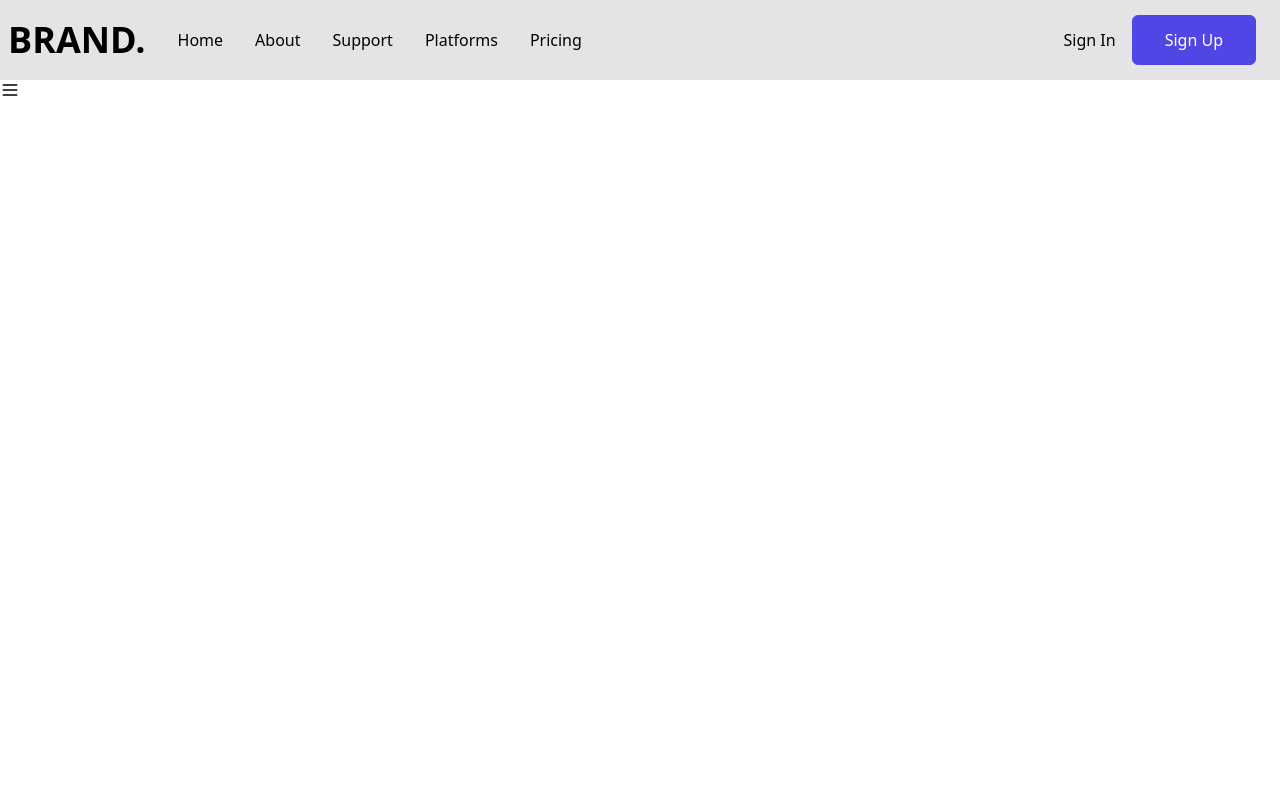
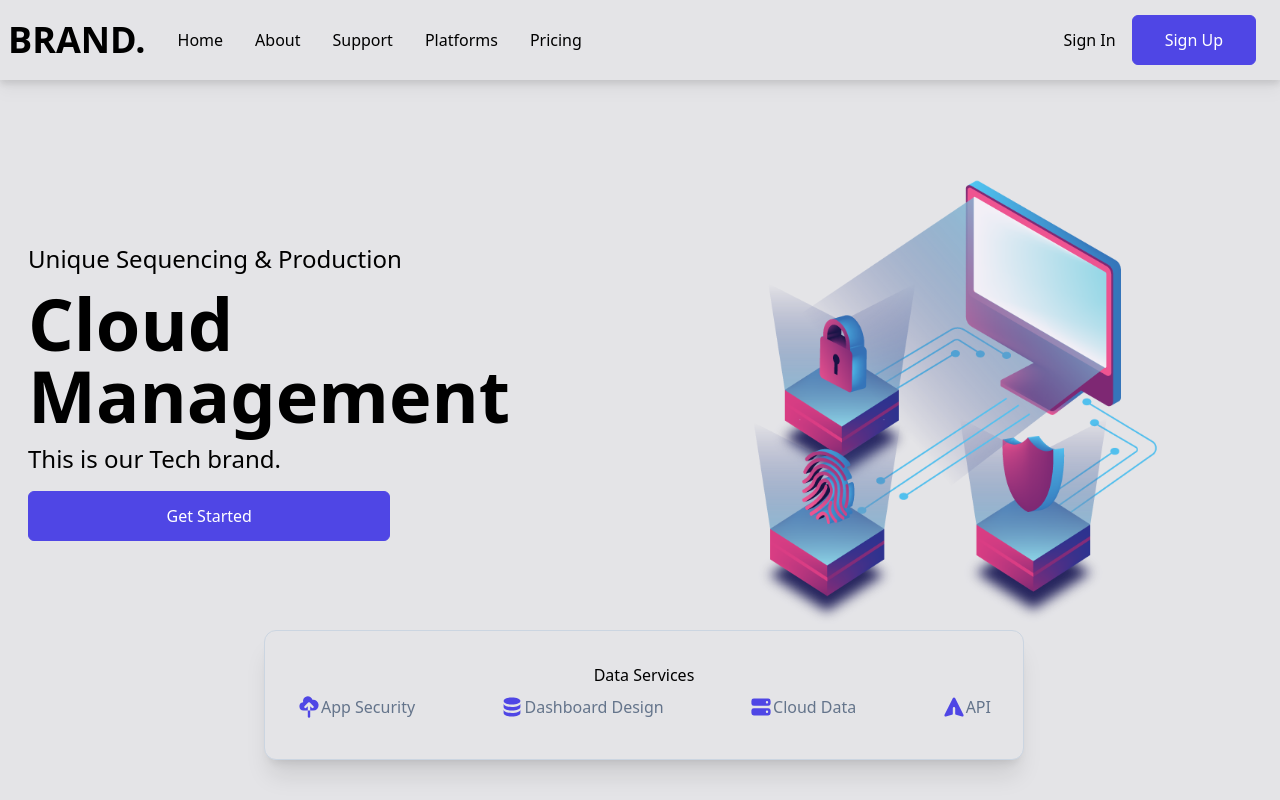
Before and after one commit to nyirurugoomar/cloud-app, a React (Create React App) app: page / in a window 1280 px wide. Built offline with nearby package versions, Linux system fonts and the light colour scheme.

Commit message:
Hero page done

```diff
--- a/src/App.js
+++ b/src/App.js
@@ -1,8 +1,10 @@
+import Hero from "./components/Hero";
 import Navbar from "./components/Navbar";
 function App() {
   return (
     <>
       <Navbar/>
+      <Hero/>
     </>
   );
 }
--- /dev/null
+++ b/src/components/Hero.jsx
@@ -0,0 +1,36 @@
+import React from 'react'
+import { CloudUploadIcon, DatabaseIcon,PaperAirplaneIcon,ServerIcon,} from '@heroicons/react/solid'
+
+import bgImg from '../assets/cyber-bg.png'
+
+function Hero() {
+  return (
+    <div className='w-full h-screen bg-zinc-200 flex flex-col justify-between'>
+        <div className='grid md:grid-cols-2 max-w-[1240px] m-auto'>
+           <div className='flex flex-col justify-center md:items-start w-full px-2 py-8'>
+               <p className='text-2xl'>Unique Sequencing & Production</p>
+               <h1 className='py-3 text-5xl md:text-7xl font-bold'>Cloud Management</h1>
+               <p className='text-2xl'>This is our Tech brand.</p>
+               <button className='py-3 px-6 sm:w-[60%] my-4'>Get Started</button>
+           </div>
+            <div>
+                <img className='w-full' src={bgImg}alt='/'/>
+            </div>
+            <div className='absolute flex flex-col py-8 md:min-w-[760px] bottom-[5%]
+            mx-1 md:left-1/2 transform md:-translate-x-1/2 bg-zinc-200
+            border border-slate-300 rounded-xl text-center shadow-xl'>
+                <p>Data Services</p>
+                <div className='flex justify-between flex-wrap px-4'>
+                    <p className='flex px-4 py-2 text-slate-500'><CloudUploadIcon className='h-6 text-indigo-600'/> App Security</p>
+                    <p className='flex px-4 py-2 text-slate-500'><DatabaseIcon className='h-6 text-indigo-600'/> Dashboard Design</p>
+                    <p className='flex px-4 py-2 text-slate-500'><ServerIcon className='h-6 text-indigo-600'/> Cloud Data</p>
+                    <p className='flex px-4 py-2 text-slate-500'><PaperAirplaneIcon className='h-6 text-indigo-600'/> API</p>
+                </div>
+            </div>
+
+        </div>
+    </div>
+  )
+}
+
+export default Hero
--- a/src/components/Navbar.jsx
+++ b/src/components/Navbar.jsx
@@ -1,8 +1,12 @@
-import React from 'react'
+import React,{useState} from 'react'
 import {MenuIcon,XIcon} from '@heroicons/react/outline'
 function Navbar() {
+ const [nav,setNav] =useState(false)
+ const handleClick = () => setNav(!nav)
+
+
   return (
-    <div className='w-screen h-[80px] z-10 bg-zinc-200 fixed drop-shadlow-lg'>
+    <div className='w-screen h-[80px] z-10 bg-zinc-200 fixed drop-shadow-lg'>
         <div className='px-2 flex justify-between items-center w-full h-full'>
           <div className='flex items-center'>
               <h1 className='text-3xl font-bold mr-4 sm:text-4xl'>BRAND.</h1>
@@ -14,12 +18,31 @@
                   <li>Pricing</li>
               </ul>
           </div>
+
+          <div className='md:hidden' onClick={handleClick}>
+            {!nav ? <MenuIcon className='w-5'/> : <XIcon className='w-5'/>}
+
+
+          </div>
+
           <div className='hidden md:flex pr-4'>
             <button className='border-none bg-transparent text-black mr-4'>Sign In</button>
             <button className='px-8 py-3'>Sign Up</button>
           </div>
         </div>
-        <MenuIcon className='w-5'/>
+
+        <ul className={!nav ? 'hidden' : 'absolute bg-zinc-200 w-full px-8'}>
+                  <li className='border-b-2 border-zinc-300 w-full'>Home</li>
+                  <li className='border-b-2 border-zinc-300 w-full'>About</li>
+                  <li className='border-b-2 border-zinc-300 w-full'>Support</li>
+                  <li className='border-b-2 border-zinc-300 w-full'>Platforms</li>
+                  <li className='border-b-2 border-zinc-300 w-full'>Pricing</li>
+                  <div className='flex flex-col my-4'>
+                    <button className='bg-transparent text-indigo-600 px-8 py-3 mb-4'>Sign In</button>
+                    <button className='px-8 py-3'>Sign UP</button>
+                  </div>
+
+        </ul>
     </div>
   )
 }
```
Also changed, not shown: 1 other file (tests, documents, lock files or other folders).
